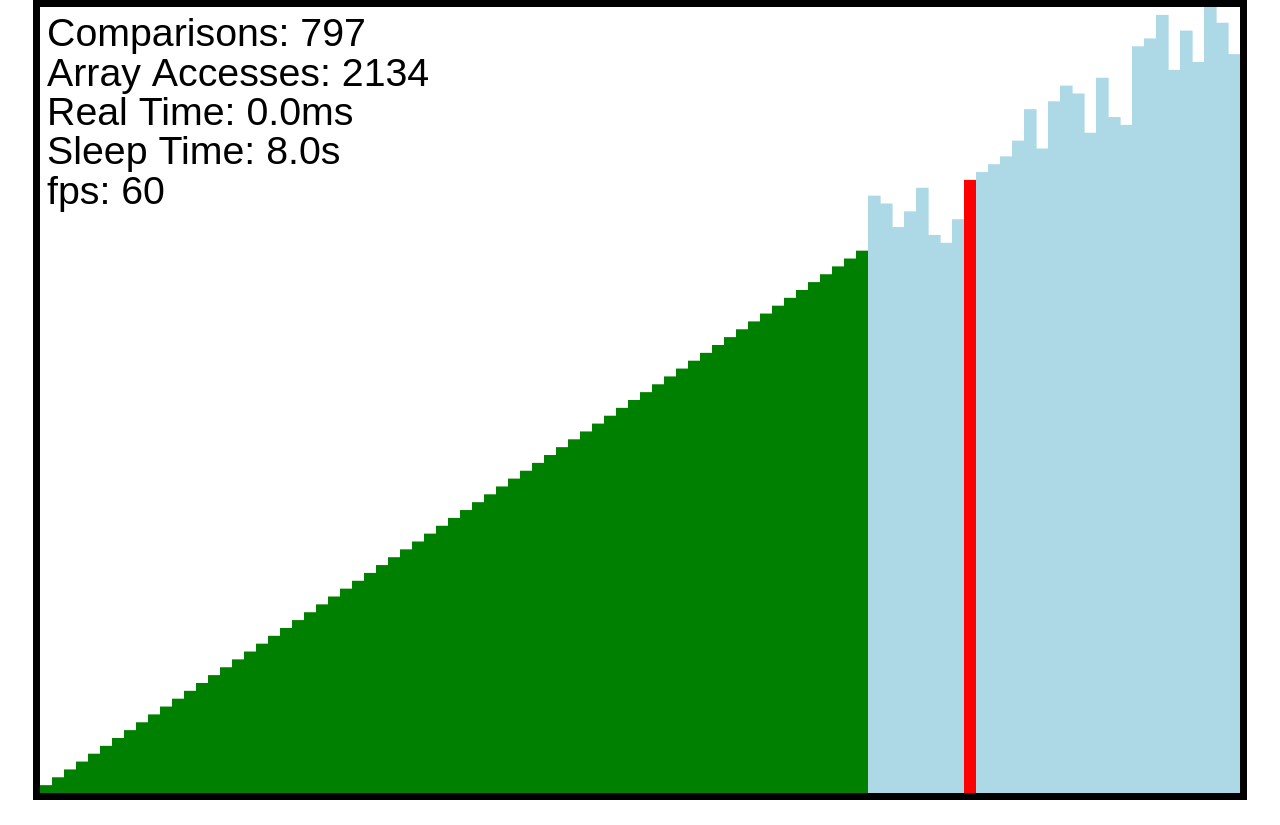
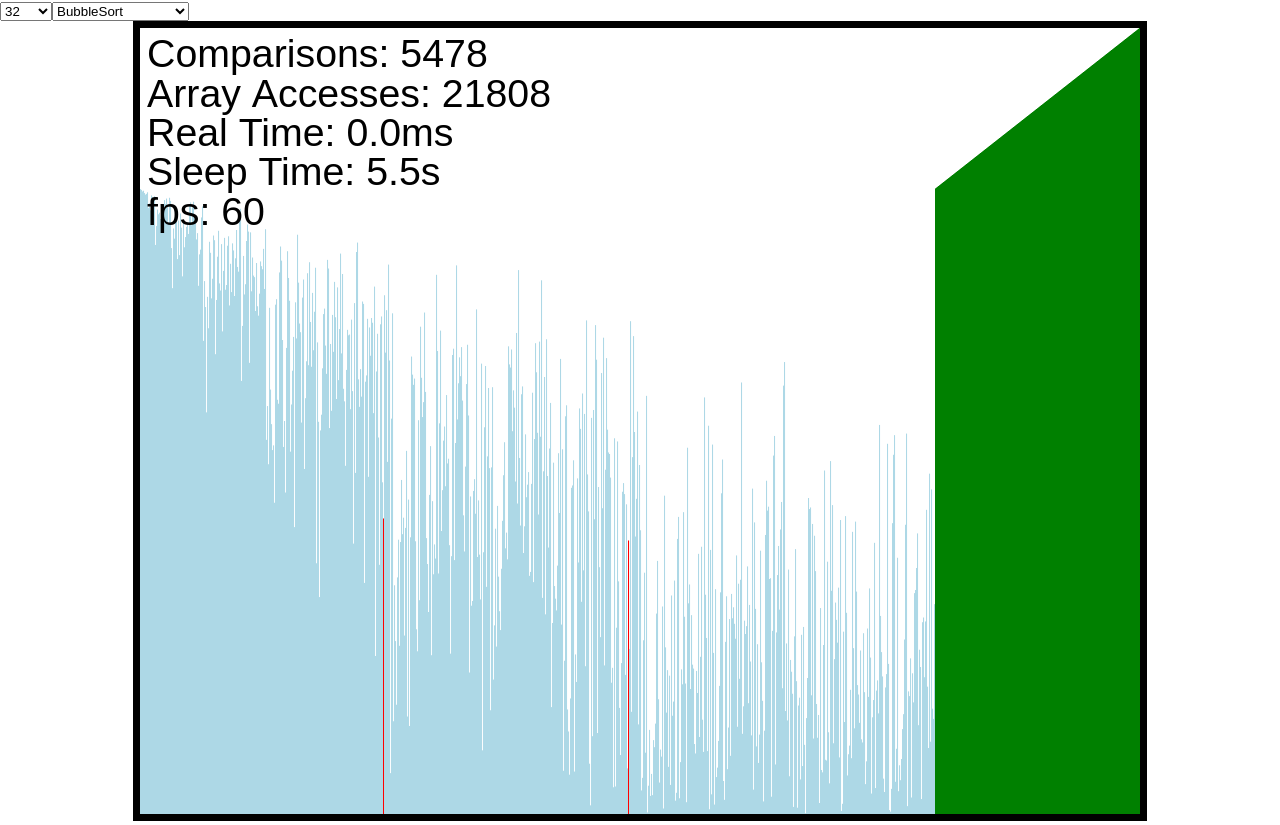
Before and after one commit to nimeji/sorting-algorithm-visualizer, a React (Create React App) app: page / in a window 1280 px wide. Before the commit the page ends 804 px from the top, so only its background shows below. Built offline with nearby package versions, Linux system fonts and the light colour scheme.

Commit message:
moved App logic to new component

```diff
--- a/src/App.tsx
+++ b/src/App.tsx
@@ -1,33 +1,8 @@
-import { useEffect, useState } from 'react';
-import { Sorter } from './components/Sorter/Sorter';
-
-function shuffleFisherYates(array: Array<number>) {
-  let i = array.length;
-  while (i--) {
-    const ri = Math.floor(Math.random() * i);
-    [array[i], array[ri]] = [array[ri], array[i]];
-  }
-
-  return array;
-}
+import { SortingApp } from './components/SortingApp/SortingApp';
 
 function App() {
-  const [data, setData] = useState<Array<number>>([]);
-
-  useEffect(() => {
-    const temp = [];
-    const len = 100;
-    for(let i=0; i<len; i++) {
-      temp[i] = 1/len * (i+1);
-    }
-    shuffleFisherYates(temp);
-    setData(temp);
-  }, []);
-
   return (
-    <div>
-      <Sorter data={data} algorithm="QuickSort" run={true} sleepTime={10} />
-    </div>
+    <SortingApp />
   );
 }
 
--- /dev/null
+++ b/src/components/SortingApp/SortingApp.tsx
@@ -0,0 +1,36 @@
+import { useEffect, useState } from 'react';
+import { AlgorithmSelection } from '../AlgorithmSelection/AlgorithmSelection';
+import { Sorter } from '../Sorter/Sorter';
+import { ValueCountSelection } from '../ValueCountSelection/ValueCountSelection';
+
+function shuffleFisherYates(array: Array<number>) {
+  let i = array.length;
+  while (i--) {
+    const ri = Math.floor(Math.random() * i);
+    [array[i], array[ri]] = [array[ri], array[i]];
+  }
+
+  return array;
+}
+
+export function SortingApp() {
+  const [data, setData] = useState<Array<number>>([]);
+
+  useEffect(() => {
+    const temp = [];
+    const len = 1000;
+    for(let i=0; i<len; i++) {
+      temp[i] = 1/len * (i+1);
+    }
+    shuffleFisherYates(temp);
+    setData(temp);
+  }, []);
+
+  return (
+    <div>
+      <ValueCountSelection valueCount={32} maxValue={1234} />
+      <AlgorithmSelection algorithm="BubbleSort" />
+      <Sorter data={data} algorithm="HeapSort" run={true} sleepTime={1}/>
+    </div>
+  );
+}
```
